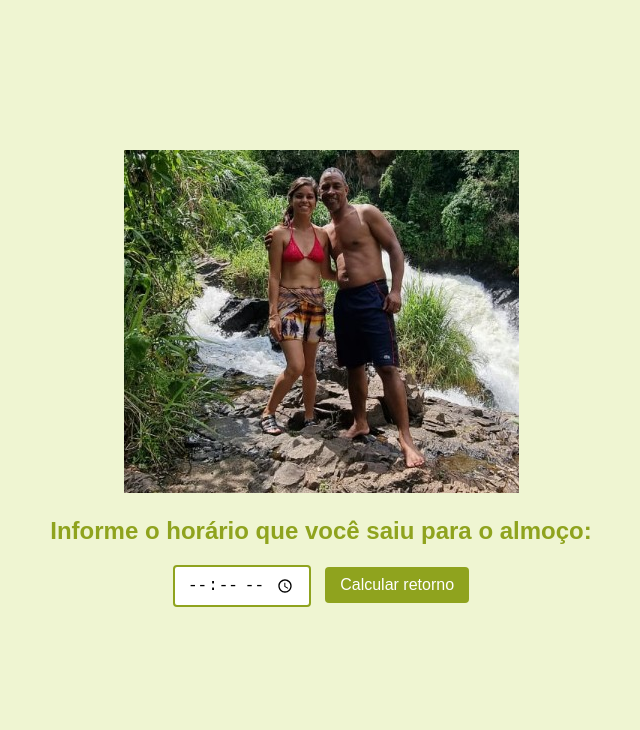
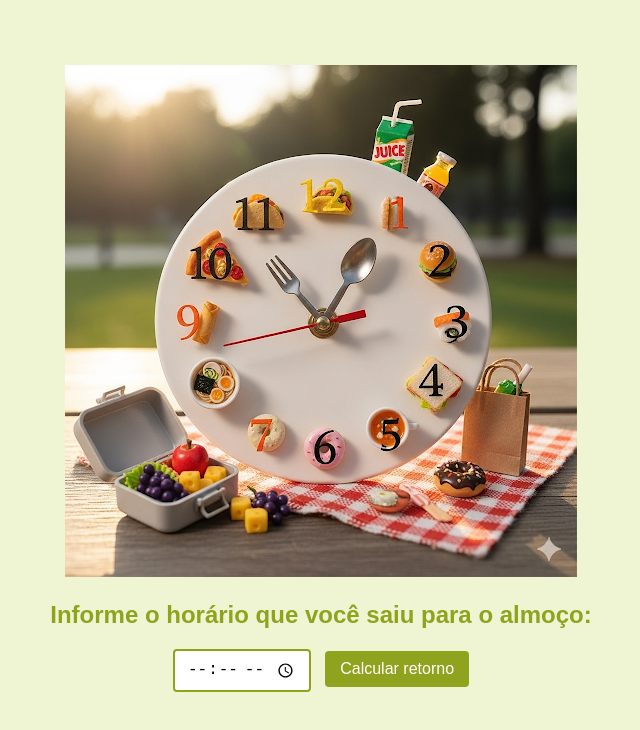
Before and after one commit to Lucas-mtc/calculadora_almoco, a plain HTML site: page index.html in a window 1280 px wide. Shown: the whole page, without its empty margins (319-959 px from the left). Drawn offline with Linux system fonts and the light colour scheme.

Commit message:
Add files via upload

```diff
--- a/index.html
+++ b/index.html
@@ -7,7 +7,7 @@
     <title>Calculadora de Retorno do Almoço</title>
   </head>
   <div class="imagem_j_v">
-    <img src="imagem_j_v.jpg" alt="Valmir e Joyce" />
+    <img src="imagem_almoco.png" alt="Foto Relógio" />
   </div>
   <body>
     <h2>Informe o horário que você saiu para o almoço:</h2>
```
Also changed, not shown: imagem_almoco.png (added).
